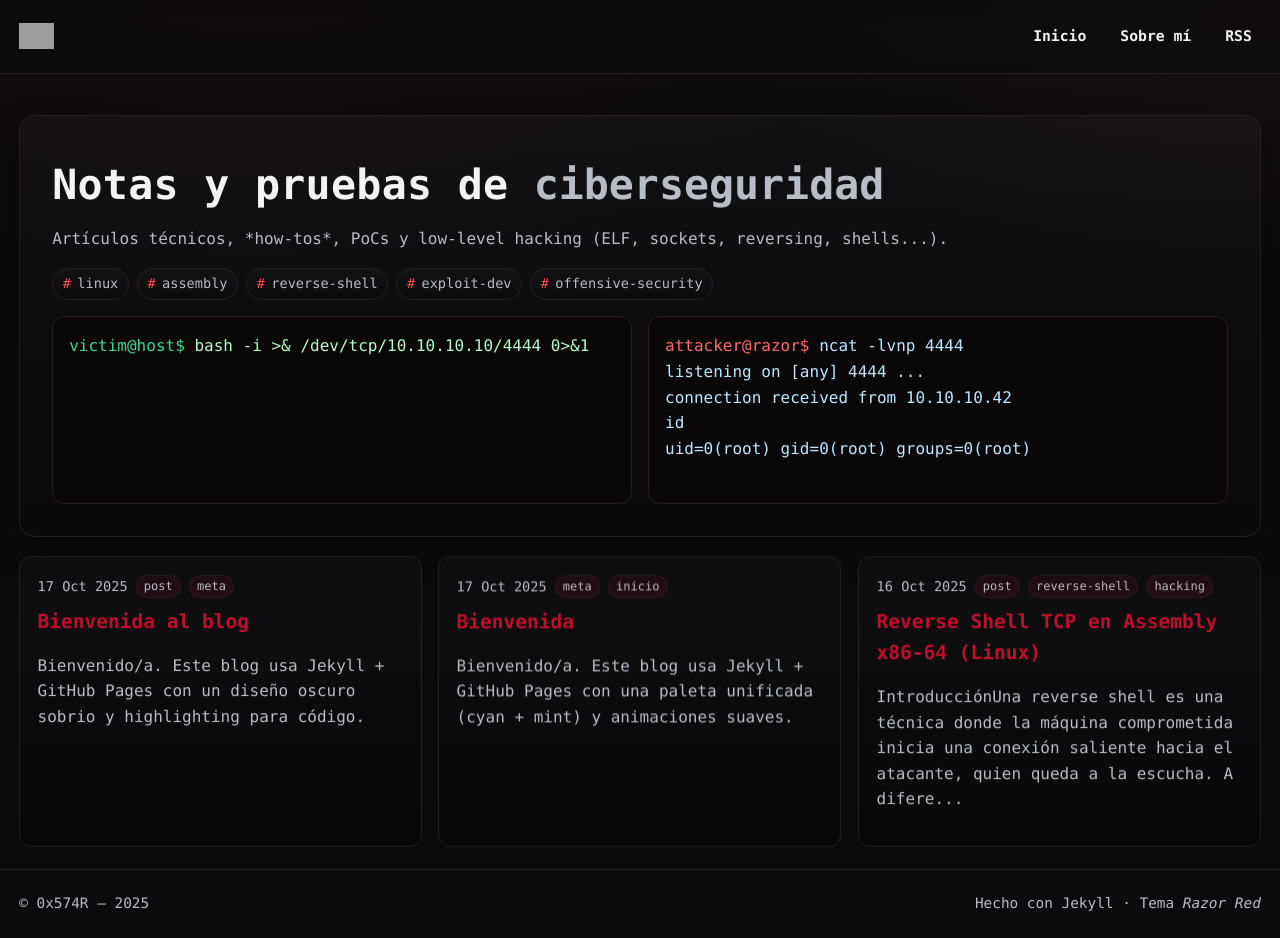
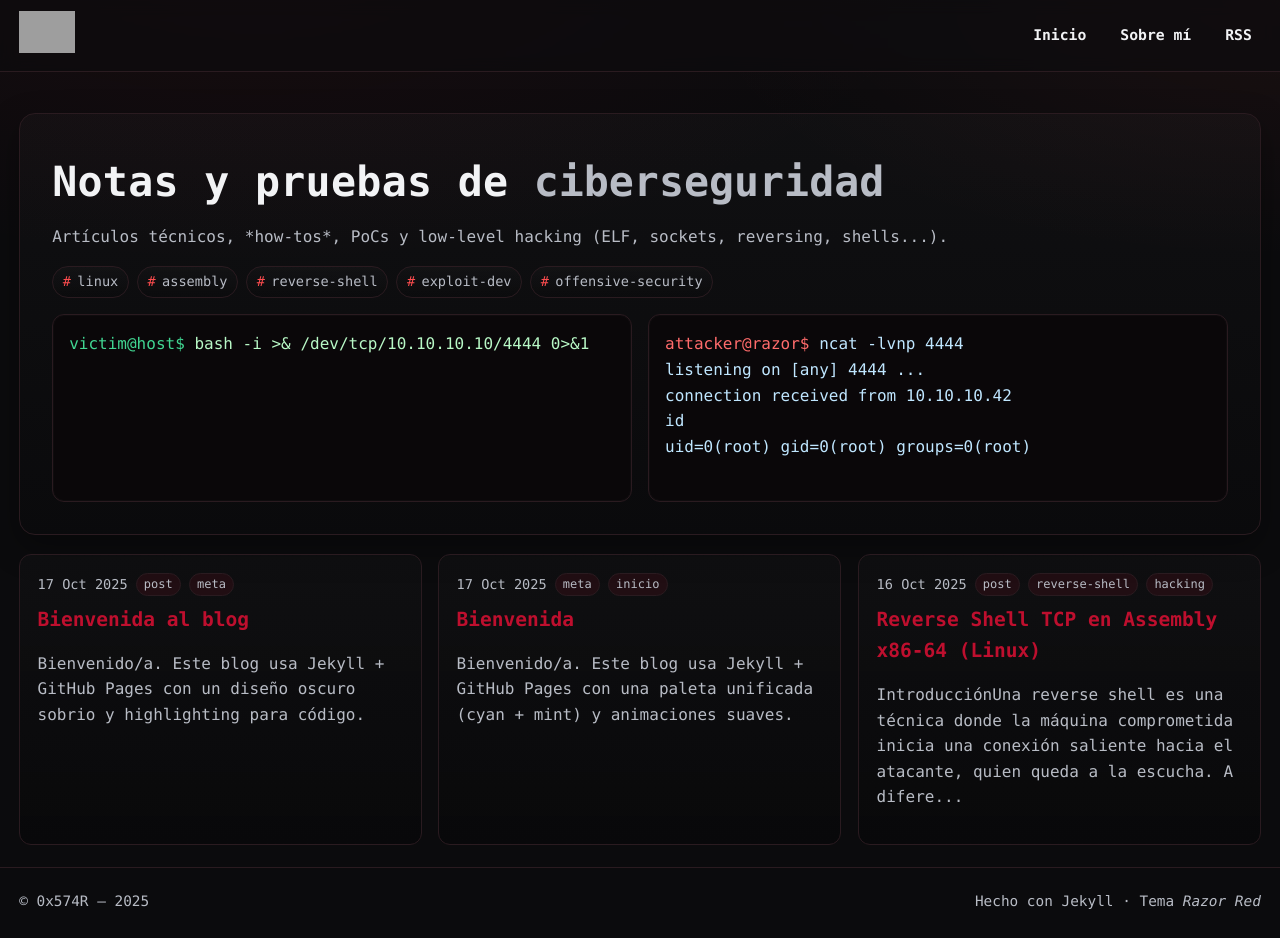
Before and after one commit to 0x574R/0x574R.github.io, a Jekyll site: the page built from index.html, in a window 1280 px wide and 938 px high. Built offline with Jekyll 4.4.1, drawn with Linux system fonts in a browser that asks for light colours; the list of posts is cut into pages by our own code; a style sheet for code colours, icons or effects is not loaded; grey boxes are pictures that could not be loaded.

Commit message:
Add files via upload

```diff
--- a/_includes/header.html
+++ b/_includes/header.html
@@ -1,7 +1,7 @@
 <header class="site">
   <div class="container header-inner">
     <a class="brand" href="{{ "/" | relative_url }}">
-      <img class="logo" src="{{ '/assets/img/razor-logo-nobg.png' | relative_url }}" alt="RAZOR logo">
+      <span class="logo-wrap"><img class="logo logo--scale" src="{{ '/assets/img/razor-logo-nobg.png' | relative_url }}" alt="RAZOR logo">
     </a>
     <nav>
       <a href="{{ "/" | relative_url }}">Inicio</a>
--- a/assets/css/main.css
+++ b/assets/css/main.css
@@ -345,3 +345,39 @@ header .header-inner{ display:flex; align-items:center; justify-content:space-be
 
 
 .post .post-body h2, .post .post-body h3, .hero{ scroll-margin-top: 56px }
+
+/* Larger visual logo without changing header height */
+.logo-wrap{ position: relative; display:inline-flex; align-items:center; height: 0; }
+.brand .logo{ height:26px; display:block }
+.logo--scale{ transform: scale(1.6) translateY(-2px); transform-origin: left center; will-change: transform; }
+@media (max-width: 640px){ .logo--scale{ transform: scale(1.45) translateY(-1px) } }
+
+/* Sheen effect on logo (hover) */
+.logo-wrap::after{
+  content:""; position:absolute; top:-4px; bottom:-4px; left:-35%;
+  width:32%; transform: skewX(-20deg);
+  background: linear-gradient(90deg, rgba(255,255,255,0), rgba(255,255,255,.35), rgba(255,255,255,0));
+  opacity:0; pointer-events:none;
+}
+.logo-wrap:hover::after{ opacity:1; left:130%; transition: left .7s ease; }
+
+/* Nav link underline animation */
+header nav a{
+  background-image: linear-gradient(currentColor, currentColor);
+  background-position: 0 100%;
+  background-repeat: no-repeat;
+  background-size: 0% 2px;
+  transition: background-size .2s ease;
+}
+header nav a:hover{ background-size: 100% 2px; }
+
+/* Cards micro-interaction */
+.grid .card{ transition: transform .18s ease, box-shadow .18s ease; }
+.grid .card:hover{ transform: translateY(-3px); box-shadow: 0 8px 24px rgba(0,0,0,.3); }
+
+/* Terminal caret blink */
+.hero-term .cursor::after{
+  content:""; display:inline-block; width:8px; height:1.05em; margin-left:2px;
+  background: currentColor; vertical-align:-2px; animation: caretBlink 1s steps(2,end) infinite;
+}
+@keyframes caretBlink{ 0%,49%{opacity:1} 50%,100%{opacity:0} }
```
